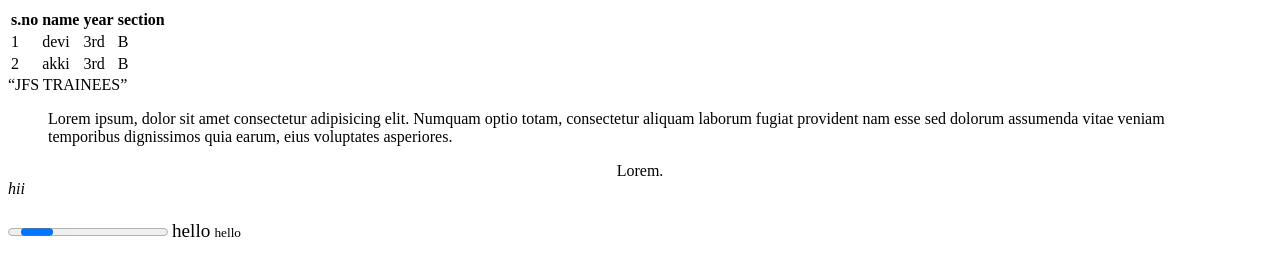
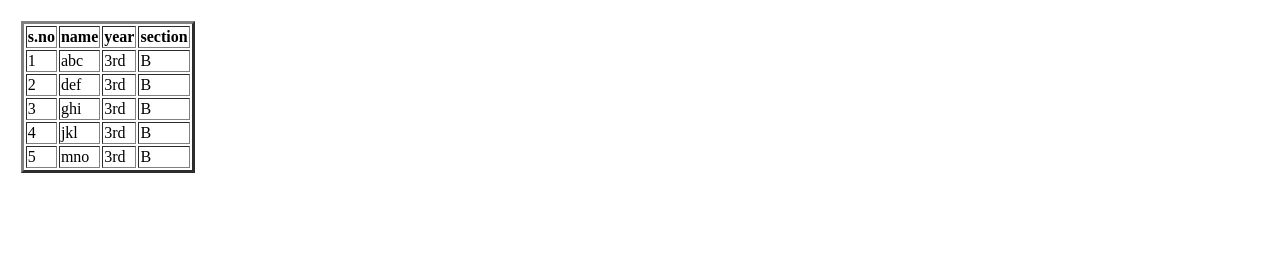
Before and after one commit to devisrinamala/task-3, a plain HTML site: page task4.html in a window 1280 px wide. Drawn offline with Linux system fonts and the light colour scheme.

Commit message:
simple table creation

```diff
--- a/task4.html
+++ b/task4.html
@@ -5,8 +5,8 @@
     <meta name="viewport" content="width=device-width, initial-scale=1.0">
     <title>Table</title>
 </head>
-<body>
-    <table>
+<body style="padding: 1%">
+    <table border="3">
         <thead>
             <tr>
                 <th>s.no</th>
@@ -18,25 +18,43 @@
             <tbody>
             <tr>
                 <td>1</td>
-                <td>devi</td>
+                <td>abc</td>
                 <td>3rd</td>
                 <td>B</td>
             </tr>
             <tr>
                 <td>2</td>
-                <td>akki</td>
+                <td>def</td>
+                <td>3rd</td>
+                <td>B</td>
+            </tr>
+            <tr>
+                <td>3</td>
+                <td>ghi</td>
+                <td>3rd</td>
+                <td>B</td>
+            </tr>
+            <tr>
+                <td>4</td>
+                <td>jkl</td>
+                <td>3rd</td>
+                <td>B</td>
+            </tr>
+            <tr>
+                <td>5</td>
+                <td>mno</td>
                 <td>3rd</td>
                 <td>B</td>
             </tr>
         </tbody>
     </table>
-    <q>JFS TRAINEES</q>
+    <!-- <q>JFS TRAINEES</q>
     <blockquote>Lorem ipsum, dolor sit amet consectetur adipisicing elit. Numquam optio totam, consectetur aliquam laborum fugiat provident nam esse sed dolorum assumenda vitae veniam temporibus dignissimos quia earum, eius voluptates asperiores.</blockquote>
     <center>Lorem.</center>
     <address>hii</address>
     <marquee behavior="" direction="down">hii</marquee>
     <progress></progress>
     <big>hello</big>
-    <small>hello</small>
+    <small>hello</small> -->
 </body>
 </html>
```
